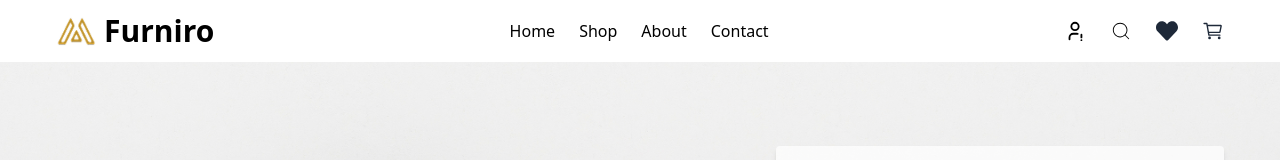
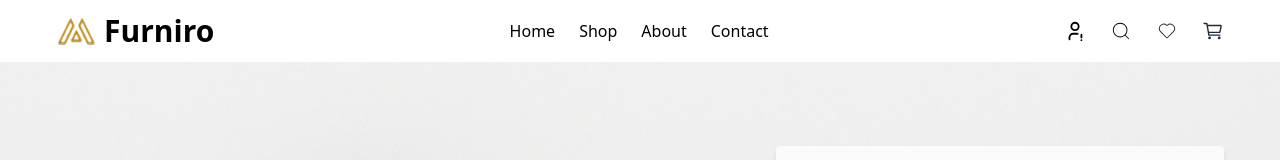
Before and after one commit to javohirxolboyev01/dummyShop, a React (Vite) app: page / in a window 1280 px wide. Shown: the top 160 px of the page. Built offline with nearby package versions, Linux system fonts and the light colour scheme; no server answers.

Commit message:
dummyjson products

```diff
--- a/src/components/wishlistIcon/WishIcon.jsx
+++ b/src/components/wishlistIcon/WishIcon.jsx
@@ -1,5 +1,5 @@
 import React from "react";
-import { FaHeart } from "react-icons/fa";
+import { CiHeart } from "react-icons/ci";
 import { useSelector } from "react-redux";
 import { Link } from "react-router-dom";
 
@@ -9,7 +9,7 @@ const WishIcon = () => {
     <div>
       <Link to="/wishlist" className="relative block">
         <div className="relative">
-          <FaHeart className="text-[22px] text-gray-800 hover:text-[#0074e9]" />
+          <CiHeart className="text-[22px] text-gray-800 hover:text-[#0074e9]" />
           {wishlistItems.length > 0 && (
             <span className="absolute -top-1.5 -right-2 bg-[#ff4444] text-white text-[11px] leading-none w-[18px] h-[18px] rounded-full flex items-center justify-center font-semibold">
               {wishlistItems.length}
```
